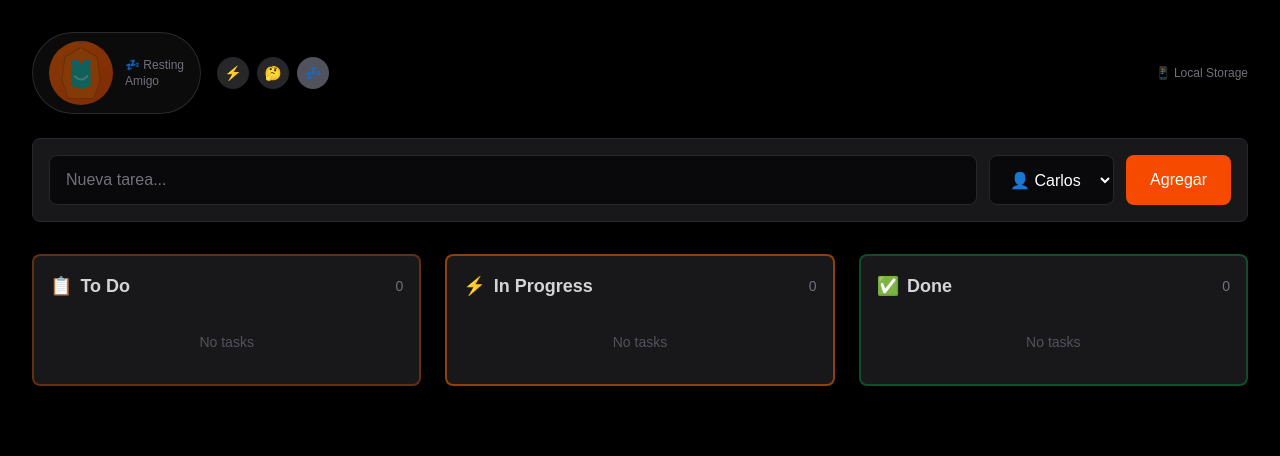
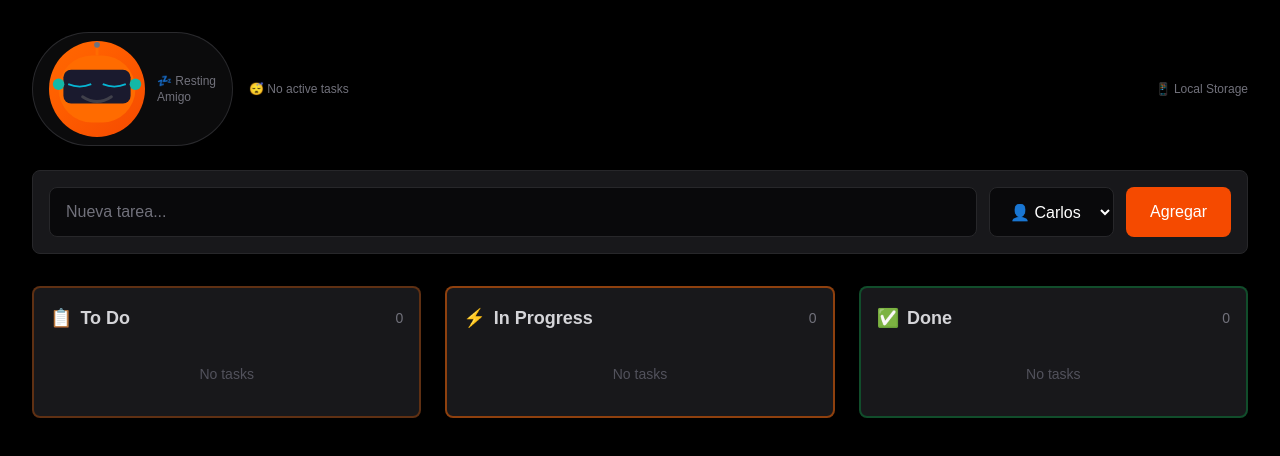
Before and after one commit to Carlos-Dominguez-faber/amigo-mission-control, a Next.js app: page / in a window 1280 px wide. Shown: the top 456 px of the page. Built offline with nearby package versions, Linux system fonts and the light colour scheme.

Commit message:
Auto-detect avatar state from tasks, animated cyan eyes

```diff
--- a/src/app/page.tsx
+++ b/src/app/page.tsx
@@ -1,7 +1,7 @@
 "use client";
 
 import { useState, useEffect } from "react";
-import AnimatedAvatar from "@/components/AnimatedAvatar";
+import AnimatedAvatar, { AvatarState } from "@/components/AnimatedAvatar";
 
 type TaskStatus = "todo" | "in-progress" | "done";
 type Assignee = "carlos" | "amigo";
@@ -15,8 +15,6 @@ interface Task {
   createdAt: number;
   updatedAt: number;
 }
-
-type AvatarState = "working" | "thinking" | "resting";
 
 const statusLabels: Record<TaskStatus, string> = {
   "todo": "To Do",
@@ -32,6 +30,32 @@ const statusColors: Record<TaskStatus, string> = {
 
 const STORAGE_KEY = "amigo-mission-control-tasks";
 
+// Auto-detect avatar state based on tasks
+function detectAvatarState(tasks: Task[]): AvatarState {
+  const now = Date.now();
+  const fiveMinutesAgo = now - 5 * 60 * 1000;
+
+  // Check if Amigo has any in-progress tasks worked on recently
+  const amigoActiveTasks = tasks.filter(
+    t => t.assignee === "amigo" &&
+    (t.status === "in-progress" || t.status === "todo") &&
+    t.updatedAt > fiveMinutesAgo
+  );
+
+  if (amigoActiveTasks.length > 0) {
+    return "working";
+  }
+
+  // Check if there are any pending tasks for anyone
+  const pendingTasks = tasks.filter(t => t.status !== "done");
+  if (pendingTasks.length === 0) {
+    return "resting";
+  }
+
+  // If there are tasks but Amigo isn't working on them actively
+  return "thinking";
+}
+
 export default function TaskBoard() {
   const [tasks, setTasks] = useState<Task[]>([]);
   const [newTaskTitle, setNewTaskTitle] = useState("");
@@ -39,6 +63,7 @@ export default function TaskBoard() {
   const [avatarState, setAvatarState] = useState<AvatarState>("resting");
   const [isLoaded, setIsLoaded] = useState(false);
 
+  // Load from localStorage
   useEffect(() => {
     const stored = localStorage.getItem(STORAGE_KEY);
     if (stored) {
@@ -51,9 +76,12 @@ export default function TaskBoard() {
     setIsLoaded(true);
   }, []);
 
+  // Save to localStorage and auto-detect avatar state
   useEffect(() => {
     if (isLoaded) {
       localStorage.setItem(STORAGE_KEY, JSON.stringify(tasks));
+      // Auto-detect state
+      setAvatarState(detectAvatarState(tasks));
     }
   }, [tasks, isLoaded]);
 
@@ -113,34 +141,10 @@ export default function TaskBoard() {
         <div className="flex flex-col md:flex-row md:justify-between md:items-center mb-6 gap-4">
           <div className="flex items-center gap-4">
             <AnimatedAvatar state={avatarState} size="md" />
-            <div className="flex gap-2">
-              <button
-                onClick={() => setAvatarState("working")}
-                className={`w-8 h-8 rounded-full flex items-center justify-center text-sm transition-colors ${
-                  avatarState === "working" ? "bg-orange-500" : "bg-zinc-800 hover:bg-zinc-700"
-                }`}
-                title="Working"
-              >
-                ⚡
-              </button>
-              <button
-                onClick={() => setAvatarState("thinking")}
-                className={`w-8 h-8 rounded-full flex items-center justify-center text-sm transition-colors ${
-                  avatarState === "thinking" ? "bg-yellow-500" : "bg-zinc-800 hover:bg-zinc-700"
-                }`}
-                title="Thinking"
-              >
-                🤔
-              </button>
-              <button
-                onClick={() => setAvatarState("resting")}
-                className={`w-8 h-8 rounded-full flex items-center justify-center text-sm transition-colors ${
-                  avatarState === "resting" ? "bg-zinc-600" : "bg-zinc-800 hover:bg-zinc-700"
-                }`}
-                title="Resting"
-              >
-                💤
-              </button>
+            <div className="text-xs text-zinc-500 hidden md:block">
+              {avatarState === "working" && "🔄 Auto-working on tasks"}
+              {avatarState === "thinking" && "💭 Waiting for tasks"}
+              {avatarState === "resting" && "😴 No active tasks"}
             </div>
           </div>
           <span className="text-xs text-zinc-500">📱 Local Storage</span>
@@ -176,7 +180,7 @@ export default function TaskBoard() {
           </div>
         </form>
 
-        {/* Kanban Board - Mobile: vertical stack, Desktop: horizontal */}
+        {/* Kanban Board */}
         <div className="grid grid-cols-1 md:grid-cols-3 gap-4 md:gap-6">
           {(["todo", "in-progress", "done"] as TaskStatus[]).map((status) => (
             <div
--- a/src/components/AnimatedAvatar.tsx
+++ b/src/components/AnimatedAvatar.tsx
@@ -2,7 +2,7 @@
 
 import { useState, useEffect } from "react";
 
-type AvatarState = "working" | "thinking" | "resting";
+export type AvatarState = "working" | "thinking" | "resting";
 
 interface AnimatedAvatarProps {
   state: AvatarState;
@@ -33,69 +33,99 @@ const stateConfig = {
   },
 };
 
-function AvatarIcon({ state, size }: { state: AvatarState; size: string }) {
+export default function AnimatedAvatar({ state = "resting", size = "md" }: AnimatedAvatarProps) {
+  const config = stateConfig[state];
+
   const sizeClasses = {
-    sm: "w-8 h-8",
-    md: "w-16 h-16",
-    lg: "w-24 h-24",
-  };
-
-  const animation = {
-    working: "animate-pulse",
-    thinking: "animate-bounce",
-    resting: "animate-pulse opacity-50",
+    sm: "w-16 h-16",
+    md: "w-24 h-24",
+    lg: "w-32 h-32",
   };
 
   return (
     <div
-      className={`${sizeClasses[size as keyof typeof sizeClasses]} rounded-full flex items-center justify-center ${animation[state]} bg-gradient-to-br from-orange-500 to-orange-600`}
+      className={`inline-flex items-center gap-3 px-4 py-2 rounded-full ${config.bgColor} border ${config.borderColor}`}
     >
-      <svg
-        viewBox="0 0 100 100"
-        className="w-full h-full"
-        fill="none"
-        xmlns="http://www.w3.org/2000/svg"
-      >
-        {/* Body/Armor */}
-        <path
-          d="M50 10 L75 25 L80 60 L70 90 L30 90 L20 60 L25 25 Z"
-          fill="#ff6b00"
-          stroke="#cc5500"
-          strokeWidth="2"
-        />
-        {/* Teal pattern */}
-        <path
-          d="M35 40 L50 35 L65 40 L65 70 L50 75 L35 70 Z"
-          fill="#14b8a6"
-        />
-        {/* Eyes */}
-        <rect x="35" y="30" width="12" height="8" rx="2" fill="#06b6d4" className={state === "thinking" ? "animate-pulse" : ""} />
-        <rect x="53" y="30" width="12" height="8" rx="2" fill="#06b6d4" className={state === "thinking" ? "animate-pulse" : ""} />
+      {/* Face Container */}
+      <div className={`${sizeClasses[size]} relative rounded-full overflow-hidden bg-gradient-to-br from-orange-500 to-orange-600`}>
+        {/* Helmet/Head shape */}
+        <div className="absolute inset-0 flex items-center justify-center">
+          {/* Robot face SVG */}
+          <svg viewBox="0 0 100 100" className="w-full h-full" fill="none" xmlns="http://www.w3.org/2000/svg">
+            {/* Head/helmet background */}
+            <rect x="10" y="15" width="80" height="70" rx="35" fill="#ff6b00" />
+
+            {/* Visor (dark area) */}
+            <rect x="15" y="30" width="70" height="35" rx="8" fill="#1a1a2e" />
+
+            {/* Left Eye - cyan glow */}
+            <g className={state === "resting" ? "hidden" : ""}>
+              {/* Eye glow effect */}
+              <circle cx="32" cy="45" r="12" fill="#06b6d4" className={`
+                ${state === "thinking" ? "animate-pulse" : ""}
+                ${state === "working" ? "animate-pulse" : ""}
+              `} />
+              {/* Eye pixel pattern */}
+              <circle cx="32" cy="45" r="8" fill="#22d3ee" />
+              <circle cx="32" cy="45" r="4" fill="#67e8f9" />
+              {/* Eye highlight */}
+              <circle cx="29" cy="42" r="2" fill="#fff" className="opacity-80" />
+            </g>
+
+            {/* Left Eye Closed - for resting */}
+            <g className={state === "resting" ? "" : "hidden"}>
+              <path d="M20 45 Q32 50 44 45" stroke="#06b6d4" strokeWidth="2" fill="none" />
+            </g>
+
+            {/* Right Eye - cyan glow */}
+            <g className={state === "resting" ? "hidden" : ""}>
+              <circle cx="68" cy="45" r="12" fill="#06b6d4" className={`
+                ${state === "thinking" ? "animate-pulse" : ""}
+                ${state === "working" ? "animate-pulse" : ""}
+              `} />
+              <circle cx="68" cy="45" r="8" fill="#22d3ee" />
+              <circle cx="68" cy="45" r="4" fill="#67e8f9" />
+              <circle cx="65" cy="42" r="2" fill="#fff" className="opacity-80" />
+            </g>
+
+            {/* Right Eye Closed - for resting */}
+            <g className={state === "resting" ? "" : "hidden"}>
+              <path d="M56 45 Q68 50 80 45" stroke="#06b6d4" strokeWidth="2" fill="none" />
+            </g>
+
             {/* Smile */}
             <path
-          d="M40 55 Q50 65 60 55"
-          stroke="#fff"
+              d="M35 58 Q50 68 65 58"
+              stroke={state === "resting" ? "#666" : "#fff"}
               strokeWidth="3"
               fill="none"
               strokeLinecap="round"
               className={state === "resting" ? "opacity-50" : ""}
             />
+
             {/* Antenna */}
-        <line x1="50" y1="10" x2="50" y2="2" stroke="#ff6b00" strokeWidth="3" />
-        <circle cx="50" cy="2" r="3" fill={state === "working" ? "#ff6b00" : state === "thinking" ? "#fbbf24" : "#6b7280"} className="animate-pulse" />
+            <line x1="50" y1="15" x2="50" y2="5" stroke="#ff6b00" strokeWidth="3" />
+            <circle
+              cx="50"
+              cy="4"
+              r="3"
+              fill={state === "working" ? "#ff6b00" : state === "thinking" ? "#fbbf24" : "#6b7280"}
+              className={state === "thinking" ? "animate-pulse" : ""}
+            />
+
+            {/* Ear housings */}
+            <circle cx="10" cy="45" r="6" fill="#14b8a6" />
+            <circle cx="90" cy="45" r="6" fill="#14b8a6" />
           </svg>
         </div>
-  );
-}
 
-export default function AnimatedAvatar({ state = "resting", size = "md" }: AnimatedAvatarProps) {
-  const config = stateConfig[state];
+        {/* Animations overlay */}
+        {state === "thinking" && (
+          <div className="absolute inset-0 animate-pulse opacity-30 bg-cyan-500 rounded-full" />
+        )}
+      </div>
 
-  return (
-    <div
-      className={`inline-flex items-center gap-3 px-4 py-2 rounded-full ${config.bgColor} border ${config.borderColor}`}
-    >
-      <AvatarIcon state={state} size={size} />
+      {/* Status Label */}
       <div className="flex flex-col">
         <span className={`text-xs font-medium ${config.color}`}>
           {config.emoji} {config.label}
@@ -111,7 +141,9 @@ export function AvatarDemo() {
   const [state, setState] = useState<AvatarState>("resting");
 
   return (
-    <div className="flex flex-col items-center gap-6 p-8">
+    <div className="flex flex-col items-center gap-6 p-8 bg-zinc-950 min-h-screen">
+      <h2 className="text-xl font-bold text-white mb-4">Avatar States</h2>
+
       <AnimatedAvatar state={state} size="lg" />
 
       <div className="flex gap-2">
@@ -146,6 +178,13 @@ export function AvatarDemo() {
           💤 Resting
         </button>
       </div>
+
+      <p className="text-zinc-500 text-sm mt-4 text-center">
+        Auto-detects from tasks:<br/>
+        • Working = tasks in progress<br/>
+        • Thinking = pending tasks exist<br/>
+        • Resting = no active tasks
+      </p>
     </div>
   );
 }
```
Lines whose indentation alone changed are shown as unchanged.
